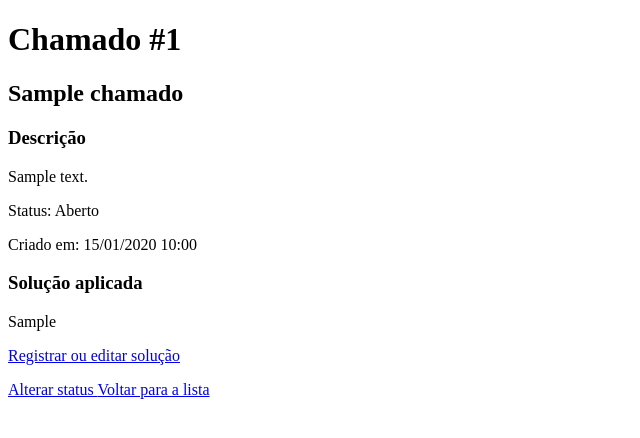
After one commit to JazzyJeff6/resolvedesk, a Django app: page /chamados/1/ in a window 1280 px wide. The commit adds this page. Shown: the top 438 px of the page, without its empty margins (0-640 px from the left). Run offline with Django 5.2, Linux system fonts and the light colour scheme; tables that the repository leaves empty hold one stand-in row (values such as "Sample post").

Commit message:
Adiciona detalhes do chamado e registro de solucao

```diff
--- a/chamados/forms.py
+++ b/chamados/forms.py
@@ -10,3 +10,8 @@ class ChamadoStatusForm(forms.ModelForm):
     class Meta:
         model = Chamado
         fields = ['status']
+
+class ChamadoSolucaoForm(forms.ModelForm):
+    class Meta:
+        model = Chamado
+        fields = ['solucao']
--- a/chamados/models.py
+++ b/chamados/models.py
@@ -12,6 +12,9 @@ class Chamado(models.Model):
         ('resolvido', 'Resolvido'),
     ]
 
+    solucao = models.TextField(blank=True, default='')
+
+
     titulo = models.CharField(max_length=150)
     descricao = models.TextField()
     status = models.CharField(
--- /dev/null
+++ b/chamados/templates/chamados/detalhe_chamado.html
@@ -0,0 +1,41 @@
+<!DOCTYPE html>
+<html lang="pt-BR">
+<head>
+    <meta charset="UTF-8">
+    <meta name="viewport" content="width=device-width, initial-scale=1.0">
+    <title>Detalhes do chamado | ResolveDesk</title>
+</head>
+<body>
+    <h1>Chamado #{{ chamado.id }}</h1>
+    <h2>{{ chamado.titulo }}</h2>
+
+    <h3>Descrição</h3>
+    {{ chamado.descricao|linebreaks }}
+
+    <p>Status: {{ chamado.get_status_display }}</p>
+    <p>Criado em: {{ chamado.criado_em|date:"d/m/Y H:i" }}</p>
+
+    <h3>Solução aplicada</h3>
+
+    {% if chamado.solucao %}
+        {{ chamado.solucao|linebreaks }}
+        {% else %}
+            <p>Nenhuma solução registrada ainda.</p>
+        {% endif %}
+
+        <p>
+            <a href="{% url 'registrar_solucao' chamado.id %}">
+                Registrar ou editar solução
+            </a>
+        </p>
+
+    <a href="{% url 'atualizar_status' chamado.id %}">
+        Alterar status
+    </a>
+
+    <a href="{% url 'listar_chamados' %}">
+        Voltar para a lista
+    </a>
+
+</body>
+</html>
--- a/chamados/templates/chamados/listar_chamados.html
+++ b/chamados/templates/chamados/listar_chamados.html
@@ -13,7 +13,11 @@
 
     {% for chamado in chamados %}
         <article>
-            <h3>{{ chamado.titulo }}</h3>
+            <h3>
+                <a href="{% url 'detalhe_chamado' chamado.id %}">
+                    {{ chamado.titulo }}
+                </a>
+            </h3>
             <p>{{ chamado.descricao }}</p>
             <p>Status: {{ chamado.get_status_display }}</p>
             <a href="{% url 'atualizar_status' chamado.id %}">Alterar Status</a>
--- a/chamados/urls.py
+++ b/chamados/urls.py
@@ -3,7 +3,9 @@ from . import views
 
 
 urlpatterns = [
+    path('<int:chamado_id>/solucao/', views.registrar_solucao, name='registrar_solucao'),
+    path('<int:chamado_id>/', views.detalhe_chamado, name='detalhe_chamado'),
     path('', views.listar_chamados, name='listar_chamados'),
     path('novo/', views.novo_chamado, name='novo_chamado'),
-    path('<int:chamado_id>/status/', views.atualizar_status,name='atualizar_status'),
+    path('<int:chamado_id>/status/', views.atualizar_status, name='atualizar_status'),
 ]
--- a/chamados/views.py
+++ b/chamados/views.py
@@ -1,7 +1,6 @@
 from django.shortcuts import render, redirect, get_object_or_404
-from .forms import ChamadoForm, ChamadoStatusForm
+from .forms import ChamadoForm, ChamadoStatusForm, ChamadoSolucaoForm
 from .models import Chamado
-
 # Create your views here.
 
 from django.shortcuts import render, redirect
@@ -45,3 +44,30 @@ def atualizar_status(request, chamado_id):
         'chamados/atualizar_status.html',
         {'form': form, 'chamado': chamado}
     )
+
+def detalhe_chamado(request, chamado_id):
+    chamado = get_object_or_404(Chamado, pk=chamado_id)
+
+    return render(
+        request,
+        'chamados/detalhe_chamado.html',
+        {'chamado': chamado},
+    )
+
+def registrar_solucao(request, chamado_id):
+    chamado = get_object_or_404(Chamado, pk=chamado_id)
+
+    if request.method == 'POST':
+        form = ChamadoSolucaoForm(request.POST, instance=chamado)
+
+        if form.is_valid():
+            form.save()
+            return redirect('detalhe_chamado', chamado_id=chamado.id)
+    else:
+        form = ChamadoSolucaoForm(instance=chamado)
+
+    return render(
+        request,
+        'chamados/registar_solucao.html',
+        {'form': form, 'chamado': chamado}
+    )
```
Also changed, not shown: chamados/templates/chamados/registar_solucao.html (added, +23 -0 lines), chamados/migrations/0003_chamado_solucao.py (added).
